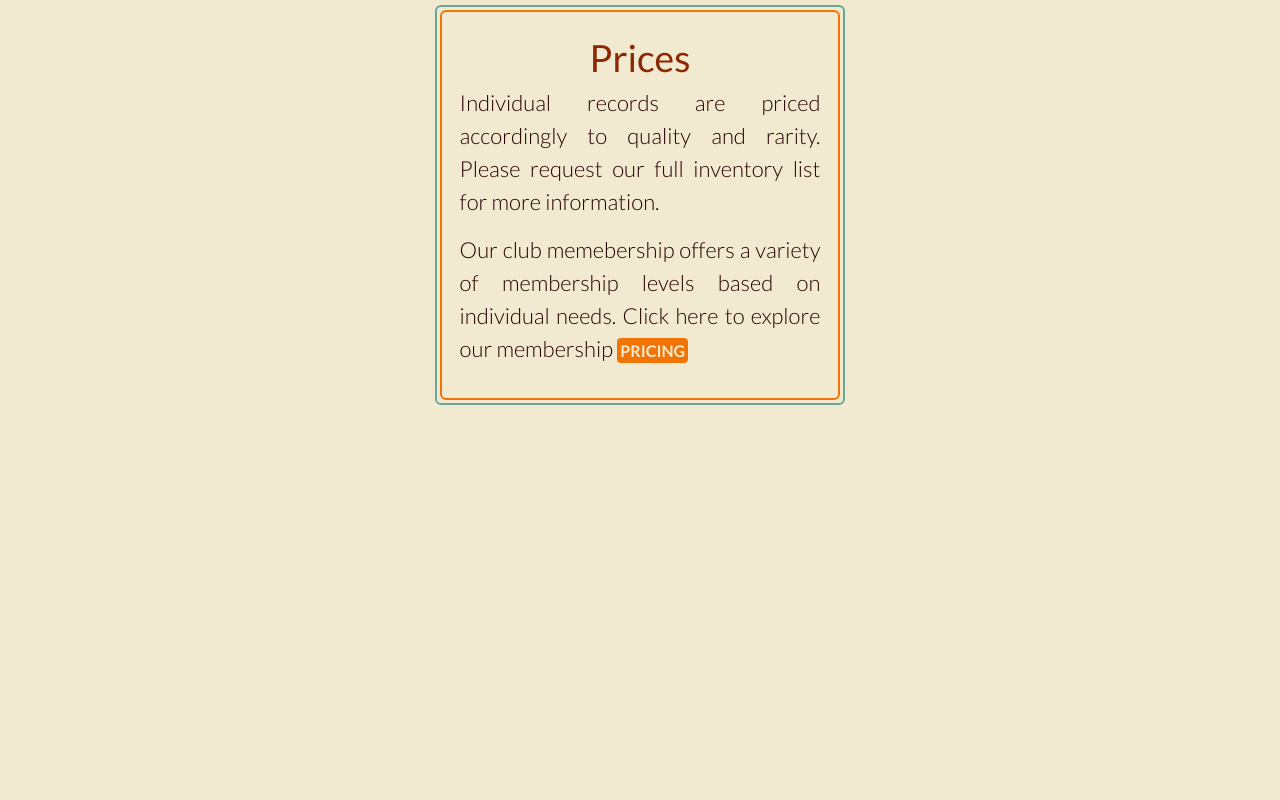
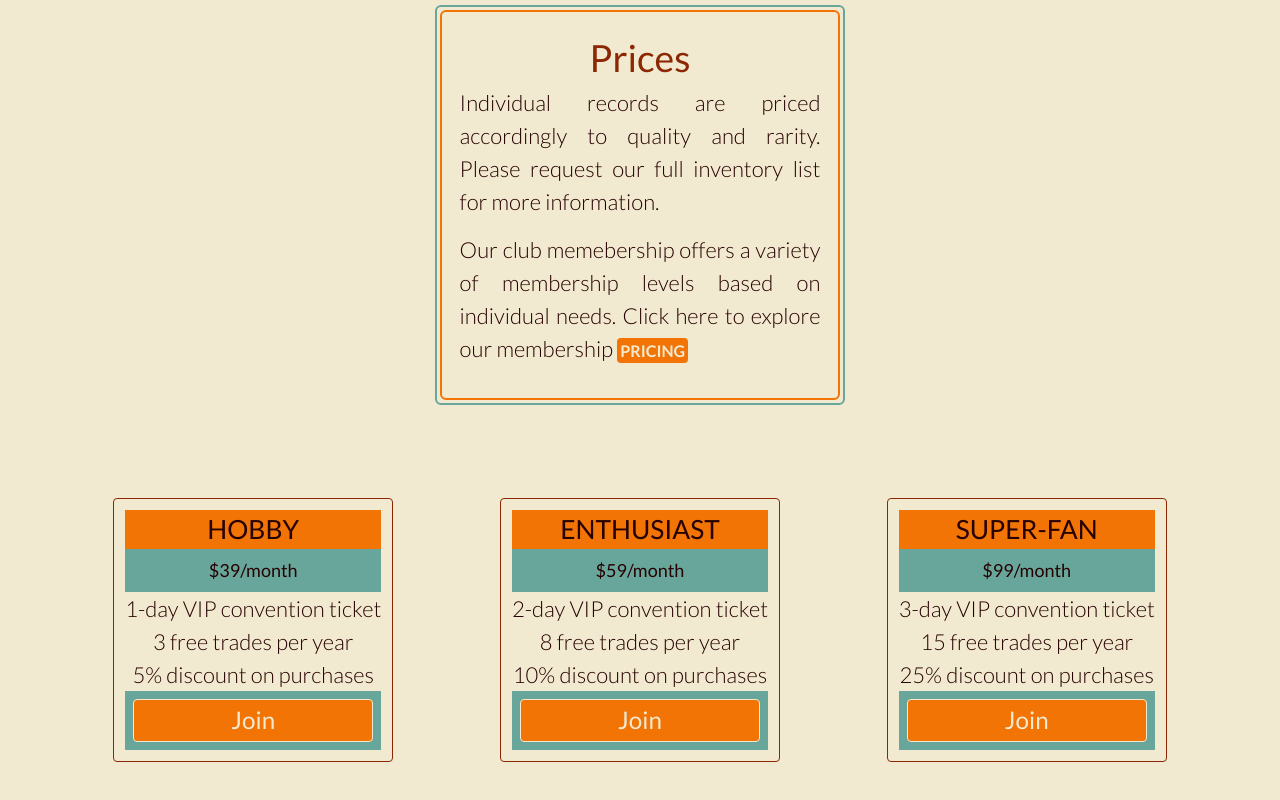
Before and after one commit to da-ol-man/WH-Product-Landing-Page, a plain HTML site: page index.html in a window 1280 px wide. Shown: the part 1376-2176 px from the top of the page. Before the commit the page ends 1931 px from the top, so only its background shows below. Drawn offline with Linux system fonts and the light colour scheme.

Commit message:
added pricing section

```diff
--- a/index.html
+++ b/index.html
@@ -19,6 +19,7 @@
           src="https://github.com/da-ol-man/Landing-page/blob/master/assets/images/VVrecordcolor.png?raw=true"
           alt="vintage vinyl logo" />
       </div>
+
       <ul>
         <li><a class="nav-link" href="#welcome">Welcome</a></li>
         <li><a class="nav-link" href="#about-us">About</a></li>
@@ -29,7 +30,7 @@
       </nav>
     </header>
 
-  <div class="container">
+  <div class="container" id="welcome">
     <section id="home">
       <h1>Vintage Vinyl</h1>
       <h3>Purveyors of fine vinyl</h3>
@@ -58,7 +59,7 @@
       </fieldset>
     </section>
 
-    <section id="about">
+    <section id="about-us">
       <div id="co-info">
         <div>
           <h2>Who we are</h2>
@@ -96,7 +97,43 @@
       </div>
     </section>
 
-    <section id="product">
+    <section id="pricing">
+      <div class="option1">
+        <ul>
+          <li class="heading">Hobby</li>
+          <li class="cost">$39/month</li>
+          <li>1-day VIP convention ticket</li>
+          <li>3 free trades per year</li>
+          <li>5% discount on purchases</li>
+          <li class="cost"><a href="#" class="btn">Join</a></li>
+        </ul>
+      </div>
+
+      <div class="option2">
+        <ul>
+          <li class="heading">Enthusiast</li>
+          <li class="cost">$59/month</li>
+          <li>2-day VIP convention ticket</li>
+          <li>8 free trades per year</li>
+          <li>10% discount on purchases</li>
+          <li class="cost"><a href="#" class="btn">Join</a></li>
+        </ul>
+      </div>
+
+      <div class="option3">
+        <ul>
+          <li class="heading">Super-Fan</li>
+          <li class="cost">$99/month</li>
+          <li>3-day VIP convention ticket</li>
+          <li>15 free trades per year</li>
+          <li>25% discount on purchases</li>
+          <li class="cost"><a href="#" class="btn">Join</a></li>
+        </ul>
+      </div>
+
+    </section>
+
+    <section id="daily-video">
 
     </section>
 
--- a/main.css
+++ b/main.css
@@ -97,8 +97,7 @@ header #nav-bar {
     width: 130px;
   }
 
-  ul {
-    padding-top: 1.3rem;
+  #nav-bar ul {
     font-size: 1rem;
     font-weight: 600;
     text-transform: uppercase;
@@ -111,6 +110,7 @@ header #nav-bar {
     border-top: 2px solid #367356;
     min-width: 80px;
     text-align: center;
+    padding-top: .1rem;;
   }
 
   ul:last-child {
@@ -209,6 +209,56 @@ form label input::placeholder {
 #co-info a:hover {
   background-color: #68A69B;
 }
+
+/* ===== PRICING ===== */
+
+#pricing {
+  text-align: center;
+  display: flex;
+  justify-content: space-evenly;
+  flex-wrap: wrap;
+}
+
+#pricing div {
+  border: 1px solid #8C2703;
+  border-radius: 4px;
+  padding: .5rem;
+  margin: 1rem;
+  min-width: 240px;
+}
+
+#pricing ul {
+  border: none;
+}
+
+#pricing .heading {
+  background-color: #F27405;
+  font-weight: 500;
+  font-size: 1.2rem;
+  text-transform: uppercase;
+}
+
+.cost {
+  background-color: #68A69B;
+  font-weight: 400;
+  font-size: 18px;
+  padding: 8px;
+}
+
+.cost > .btn {
+  background-color: #F27405;
+  border-radius: 4px;
+  border: 1px solid #F2EAD0;
+  color: #F2EAD0;
+  padding: 2px 18px;
+}
+
+.cost > .btn:hover {
+  background-color: #F2EAD0;
+  border: 1px solid #F27405;
+  color: #F27405;
+}
+
 
 
 
```
